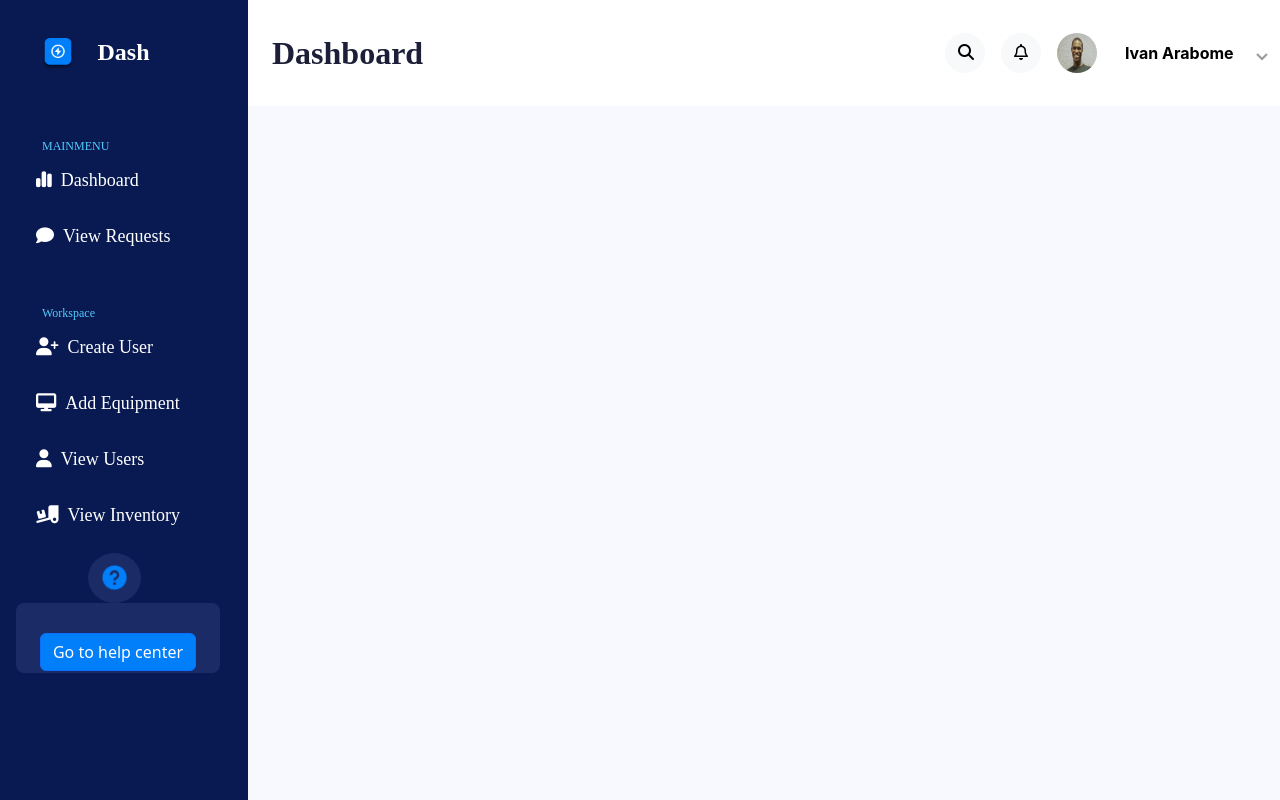
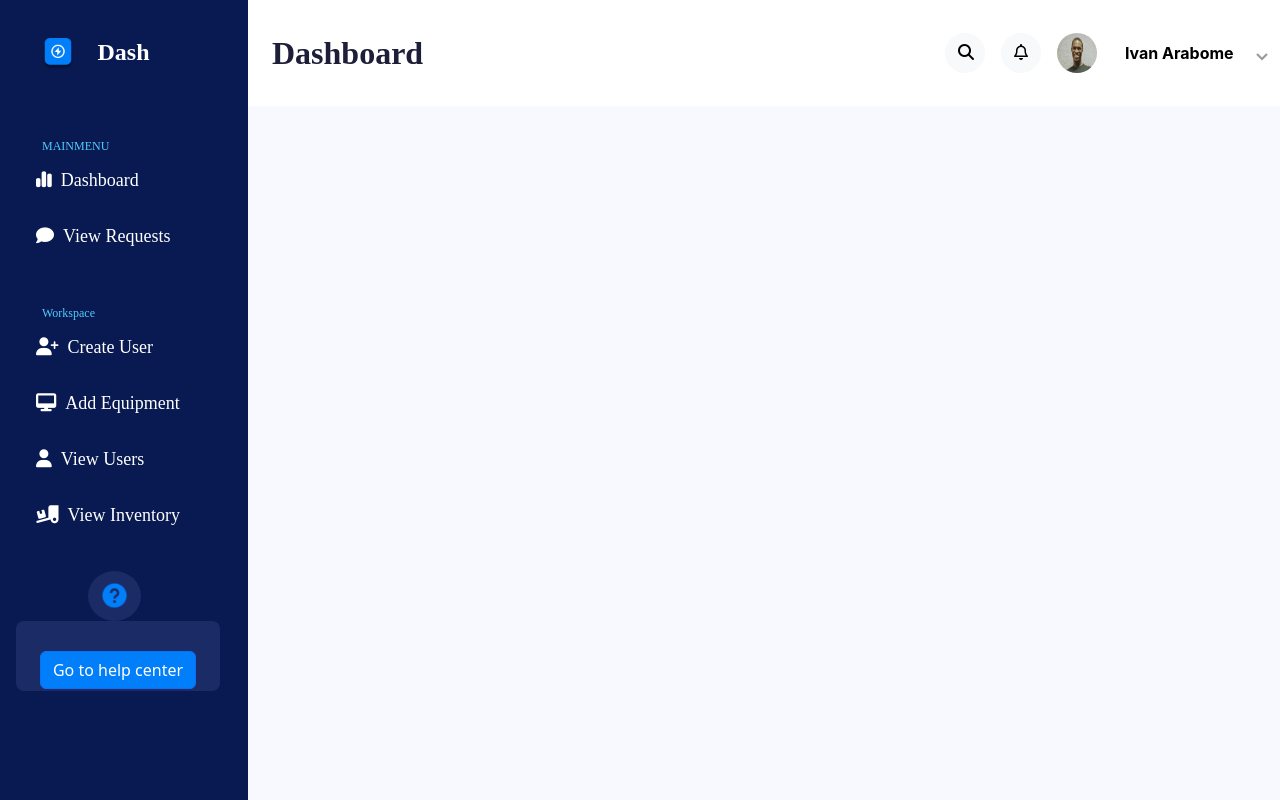
Before and after one commit to arabomeivan/Admin-Dashboard, a Vue app: page / in a window 1280 px wide. Shown: the top 800 px of the page. Built offline with nearby package versions, Linux system fonts and the light colour scheme.

Commit message:
Finished sidebar contents

```diff
--- a/src/components/Sidebar.vue
+++ b/src/components/Sidebar.vue
@@ -199,7 +199,7 @@ width: 204px;
 height: 100px;
 margin-left: auto;
 margin-right: auto;
-margin-top: 0px;
+margin-top: 18px;
 }
 .needhelpbackground
 {
```
